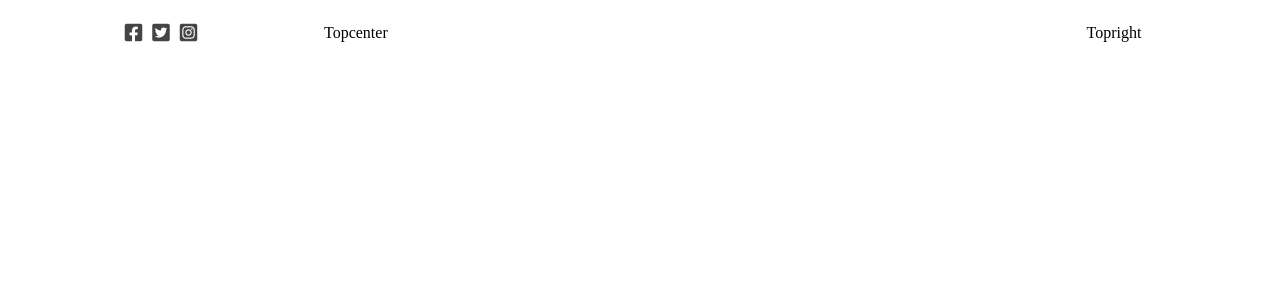
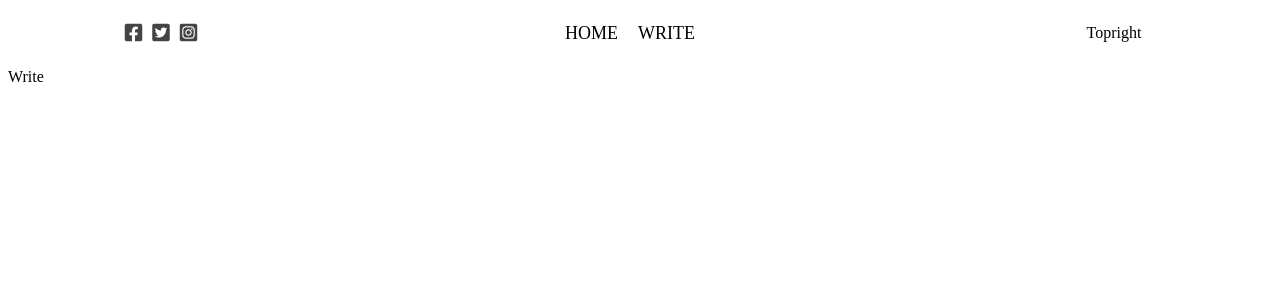
Before and after one commit to nforman91/mern_stack, a React (Create React App) app in the folder client/: page /write in a window 1280 px wide. Before the commit this address had no page. Shown: the top 300 px of the page. Built offline with nearby package versions, Linux system fonts and the light colour scheme.

Commit message:
Created Write link

```diff
--- a/client/public/index.html
+++ b/client/public/index.html
@@ -2,7 +2,6 @@
 <html lang="en">
   <head>
     <meta charset="utf-8" />
-    <link rel="icon" href="%PUBLIC_URL%/favicon.ico" />
     <meta name="viewport" content="width=device-width, initial-scale=1" />
     <meta name="theme-color" content="#000000" />
     <meta
@@ -12,8 +11,12 @@
     <link rel="stylesheet" href="https://cdnjs.cloudflare.com/ajax/libs/font-awesome/6.2.1/css/all.min.css"
       integrity="sha512-MV7K8+y+gLIBoVD59lQIYicR65iaqukzvf/nwasF0nqhPay5w/9lJmVM2hMDcnK1OnMGCdVK+iQrJ7lzPJQd1w=="
       crossorigin="anonymous" referrerpolicy="no-referrer" />
-    <link rel="apple-touch-icon" href="%PUBLIC_URL%/logo192.png" />
-    <link rel="manifest" href="%PUBLIC_URL%/manifest.json" />
+    <style>
+      .link {
+        text-decoration: none;
+        color: inherit;
+      }
+    </style>
     <title>MERN Stack</title>
   </head>
   <body>
--- a/client/src/App.js
+++ b/client/src/App.js
@@ -1,5 +1,6 @@
 import Topbar from "./components/Topbar";
 import Home from "./pages/Home";
+import Write from "./pages/Write";
 import { BrowserRouter as Router, Routes, Route } from "react-router-dom";
 
 function App() {
@@ -8,6 +9,7 @@ function App() {
       <Topbar/>
       <Routes>
         <Route exact path="/" element={<Home/>}/>
+        <Route path="/write" element={<Write/>}/>
       </Routes>
     </Router>
   );
--- a/client/src/components/Topbar.jsx
+++ b/client/src/components/Topbar.jsx
@@ -1,4 +1,4 @@
-// import { Link } from "react-router-dom";
+import { Link } from "react-router-dom";
 import styled from "styled-components";
 
 export default function Topbar() {
@@ -10,7 +10,14 @@ export default function Topbar() {
             <StyledTopIcon className="fa-brands fa-square-instagram"></StyledTopIcon>
         </StyledTopLeft>
         <StyledTopCenter>
-            Topcenter
+            <StyledTopList>
+                <StyledTopListItem>
+                    <Link className="link" to="/">HOME</Link>
+                </StyledTopListItem>
+                <StyledTopListItem>
+                    <Link className="link" to="/write">WRITE</Link>
+                </StyledTopListItem>
+            </StyledTopList>
         </StyledTopCenter>
         <StyledTopRight>
             Topright
@@ -54,3 +61,18 @@ const StyledTopIcon = styled.i`
     color: #444;
     cursor: pointer;
 `;
+
+const StyledTopList = styled.ul`
+    display: flex;
+    justify-content: center;
+    margin: 0;
+    padding: 0;
+    list-style: none;
+`;
+
+const StyledTopListItem = styled.li`
+    margin-right: 20px;
+    font-size: 18px;
+    font-weight: 300;
+    cursor: pointer;
+`;
--- /dev/null
+++ b/client/src/pages/Write.jsx
@@ -0,0 +1,11 @@
+import styled from "styled-components";
+
+export default function Write() {
+  return (
+    <StyledWrite>Write</StyledWrite>
+  )
+}
+
+const StyledWrite = styled.div`
+    padding-top: 10px;
+`;
```
